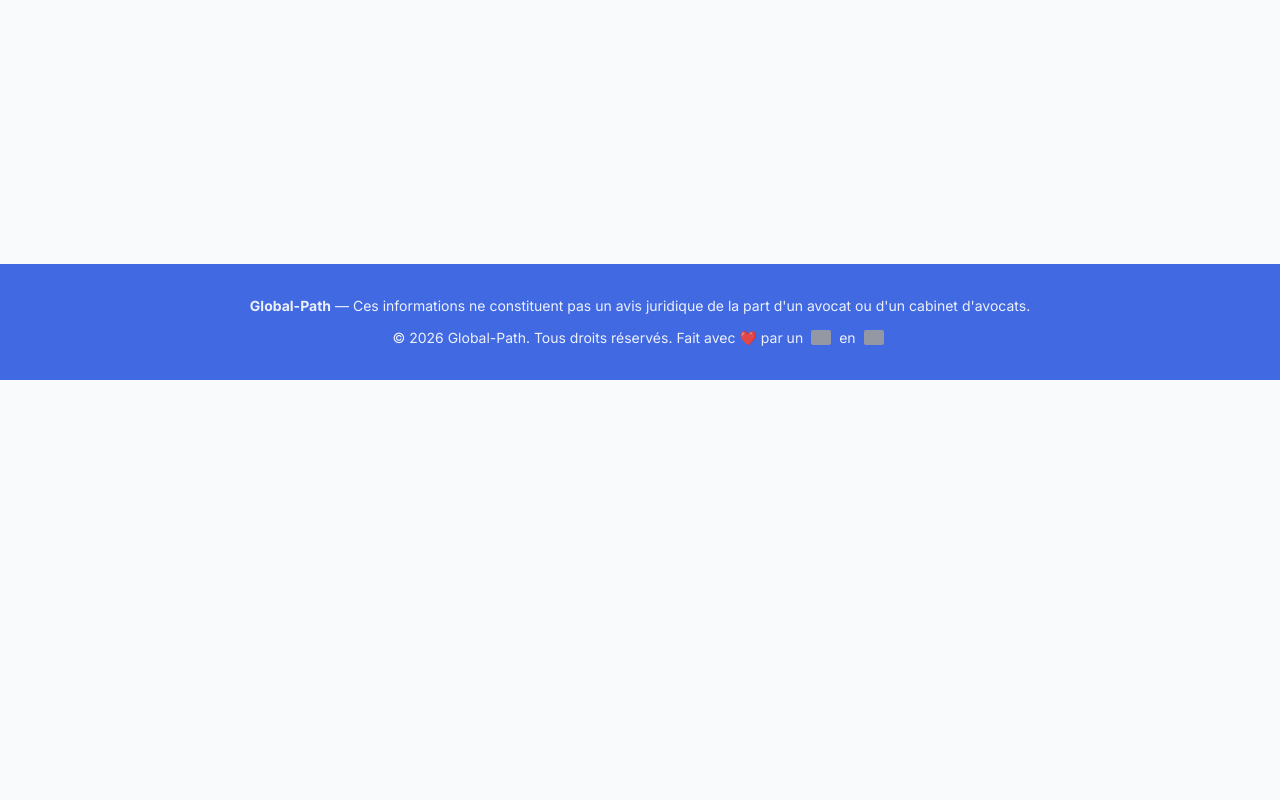
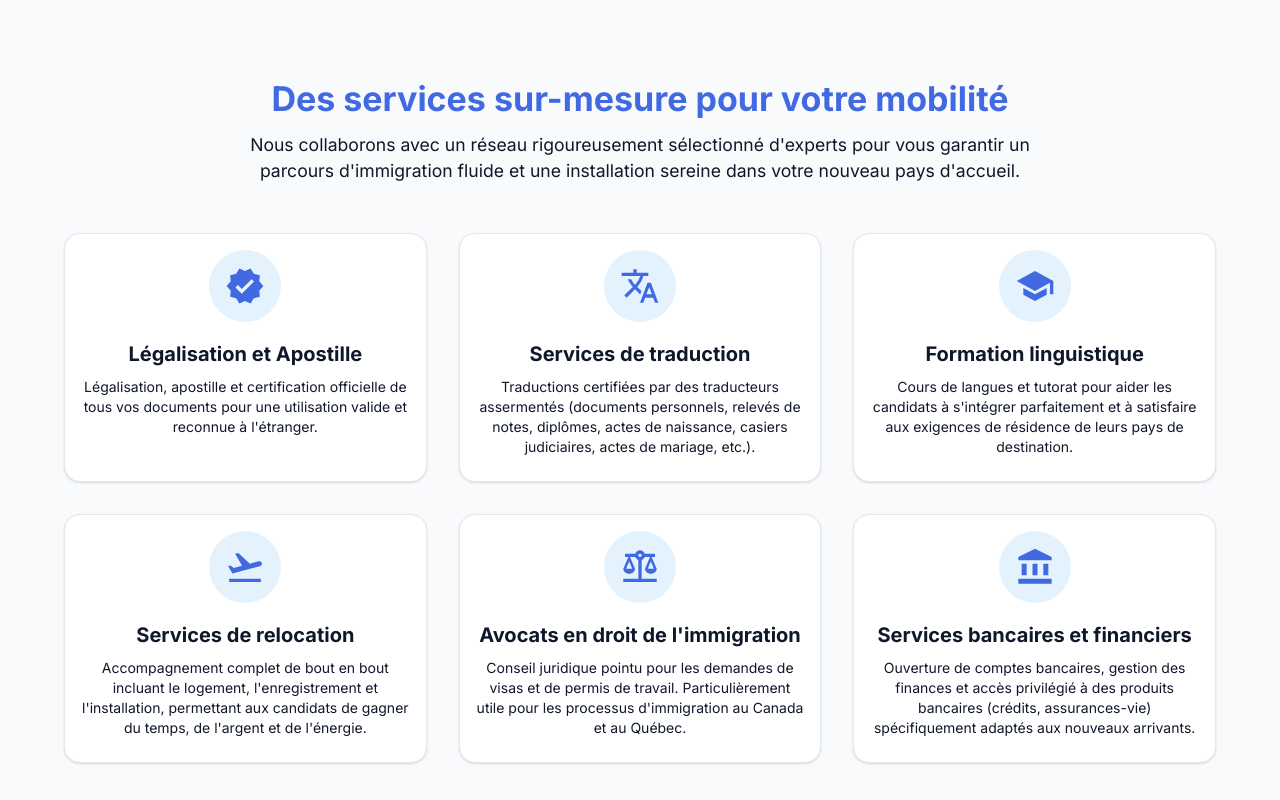
Before and after one commit to YehyaBELHAMRA/global-path, a Next.js app: page /about/partners in a window 1280 px wide. Shown: the part 420-1220 px from the top of the page. Before the commit the page ends 800 px from the top, so only its background shows below. Built offline with nearby package versions, Linux system fonts and the light colour scheme; grey boxes are pictures that could not be loaded; what @mui/material-nextjs would draw is missing.

Commit message:
Added the Partners page

```diff
--- a/app/about/partners/page.tsx
+++ b/app/about/partners/page.tsx
@@ -1,5 +1,12 @@
 import { Metadata } from "next"
-import { Box, Container, Typography } from "@mui/material"
+import { Box, Container, Typography, Grid, Card, CardContent } from "@mui/material"
+import VerifiedIcon from "@mui/icons-material/Verified"
+import TranslateIcon from "@mui/icons-material/Translate"
+import SchoolIcon from "@mui/icons-material/School"
+import FlightTakeoffIcon from "@mui/icons-material/FlightTakeoff"
+import BalanceIcon from "@mui/icons-material/Balance"
+import AccountBalanceIcon from "@mui/icons-material/AccountBalance"
+import CalculateIcon from "@mui/icons-material/Calculate"
 import { Header } from "@/components/header"
 import { Footer } from "@/components/footer"
 
@@ -18,11 +25,138 @@ export default function PartnersPage() {
   return (
     <Box sx={{ display: "flex", flexDirection: "column", minHeight: "100vh", bgcolor: "background.default" }}>
       <Header />
-      <Container component="main" maxWidth="md" sx={{ flex: 1, py: 4 }}>
-        <Typography variant="h4" component="h1" sx={{ mb: 4, fontWeight: 600 }}>
-          Partenaires
-        </Typography>
+
+      {/* Hero Section */}
+      <Box sx={{ bgcolor: 'primary.main', color: 'primary.contrastText', py: { xs: 8, md: 12 }, textAlign: 'center' }}>
+        <Container maxWidth="md">
+          <Typography variant="h2" component="h1" gutterBottom sx={{ fontWeight: 'bold' }}>
+            Nos Partenaires
+          </Typography>
+          <Typography variant="h5" sx={{ opacity: 0.9 }}>
+            Un réseau d'experts de confiance pour vous accompagner à chaque étape de votre expatriation et de votre installation.
+          </Typography>
+        </Container>
+      </Box>
+
+      {/* Main Content */}
+      <Container component="main" maxWidth="lg" sx={{ flex: 1, py: { xs: 6, md: 10 } }}>
+
+        <Box sx={{ mb: 6, textAlign: 'center' }}>
+          <Typography variant="h4" component="h2" gutterBottom sx={{ fontWeight: 'bold', color: 'primary.main' }}>
+            Des services sur-mesure pour votre mobilité
+          </Typography>
+          <Typography variant="body1" color="text.secondary" sx={{ maxWidth: '800px', mx: 'auto', fontSize: '1.1rem' }}>
+            Nous collaborons avec un réseau rigoureusement sélectionné d'experts pour vous garantir un parcours d'immigration fluide et une installation sereine dans votre nouveau pays d'accueil.
+          </Typography>
+        </Box>
+
+        <Grid container spacing={4} sx={{ mb: 4 }}>
+
+          {/* Légalisation et Apostille */}
+          <Grid size={{ xs: 12, sm: 6, md: 4 }}>
+            <Card sx={{ height: '100%', display: 'flex', flexDirection: 'column' }} variant="outlined">
+              <CardContent sx={{ flexGrow: 1, display: 'flex', flexDirection: 'column', alignItems: 'center', textAlign: 'center' }}>
+                <Box sx={{ p: 2, borderRadius: '50%', bgcolor: '#e3f2fd', mb: 2 }}>
+                  <VerifiedIcon color="primary" sx={{ fontSize: 40 }} />
+                </Box>
+                <Typography variant="h6" component="h3" gutterBottom sx={{ fontWeight: 'bold' }}>
+                  Légalisation et Apostille
+                </Typography>
+                <Typography variant="body2" color="text.secondary">
+                  Légalisation, apostille et certification officielle de tous vos documents pour une utilisation valide et reconnue à l'étranger.
+                </Typography>
+              </CardContent>
+            </Card>
+          </Grid>
+
+          {/* Services de traduction */}
+          <Grid size={{ xs: 12, sm: 6, md: 4 }}>
+            <Card sx={{ height: '100%', display: 'flex', flexDirection: 'column' }} variant="outlined">
+              <CardContent sx={{ flexGrow: 1, display: 'flex', flexDirection: 'column', alignItems: 'center', textAlign: 'center' }}>
+                <Box sx={{ p: 2, borderRadius: '50%', bgcolor: '#e3f2fd', mb: 2 }}>
+                  <TranslateIcon color="primary" sx={{ fontSize: 40 }} />
+                </Box>
+                <Typography variant="h6" component="h3" gutterBottom sx={{ fontWeight: 'bold' }}>
+                  Services de traduction
+                </Typography>
+                <Typography variant="body2" color="text.secondary">
+                  Traductions certifiées par des traducteurs assermentés (documents personnels, relevés de notes, diplômes, actes de naissance, casiers judiciaires, actes de mariage, etc.).
+                </Typography>
+              </CardContent>
+            </Card>
+          </Grid>
+
+          {/* Formation linguistique */}
+          <Grid size={{ xs: 12, sm: 6, md: 4 }}>
+            <Card sx={{ height: '100%', display: 'flex', flexDirection: 'column' }} variant="outlined">
+              <CardContent sx={{ flexGrow: 1, display: 'flex', flexDirection: 'column', alignItems: 'center', textAlign: 'center' }}>
+                <Box sx={{ p: 2, borderRadius: '50%', bgcolor: '#e3f2fd', mb: 2 }}>
+                  <SchoolIcon color="primary" sx={{ fontSize: 40 }} />
+                </Box>
+                <Typography variant="h6" component="h3" gutterBottom sx={{ fontWeight: 'bold' }}>
+                  Formation linguistique
+                </Typography>
+                <Typography variant="body2" color="text.secondary">
+                  Cours de langues et tutorat pour aider les candidats à s'intégrer parfaitement et à satisfaire aux exigences de résidence de leurs pays de destination.
+                </Typography>
+              </CardContent>
+            </Card>
+          </Grid>
+
+          {/* Services de relocation */}
+          <Grid size={{ xs: 12, sm: 6, md: 4 }}>
+            <Card sx={{ height: '100%', display: 'flex', flexDirection: 'column' }} variant="outlined">
+              <CardContent sx={{ flexGrow: 1, display: 'flex', flexDirection: 'column', alignItems: 'center', textAlign: 'center' }}>
+                <Box sx={{ p: 2, borderRadius: '50%', bgcolor: '#e3f2fd', mb: 2 }}>
+                  <FlightTakeoffIcon color="primary" sx={{ fontSize: 40 }} />
+                </Box>
+                <Typography variant="h6" component="h3" gutterBottom sx={{ fontWeight: 'bold' }}>
+                  Services de relocation
+                </Typography>
+                <Typography variant="body2" color="text.secondary">
+                  Accompagnement complet de bout en bout incluant le logement, l'enregistrement et l'installation, permettant aux candidats de gagner du temps, de l'argent et de l'énergie.
+                </Typography>
+              </CardContent>
+            </Card>
+          </Grid>
+
+          {/* Avocats en droit de l'immigration */}
+          <Grid size={{ xs: 12, sm: 6, md: 4 }}>
+            <Card sx={{ height: '100%', display: 'flex', flexDirection: 'column' }} variant="outlined">
+              <CardContent sx={{ flexGrow: 1, display: 'flex', flexDirection: 'column', alignItems: 'center', textAlign: 'center' }}>
+                <Box sx={{ p: 2, borderRadius: '50%', bgcolor: '#e3f2fd', mb: 2 }}>
+                  <BalanceIcon color="primary" sx={{ fontSize: 40 }} />
+                </Box>
+                <Typography variant="h6" component="h3" gutterBottom sx={{ fontWeight: 'bold' }}>
+                  Avocats en droit de l'immigration
+                </Typography>
+                <Typography variant="body2" color="text.secondary">
+                  Conseil juridique pointu pour les demandes de visas et de permis de travail. Particulièrement utile pour les processus d'immigration au Canada et au Québec.
+                </Typography>
+              </CardContent>
+            </Card>
+          </Grid>
+
+          {/* Services bancaires et financiers */}
+          <Grid size={{ xs: 12, sm: 6, md: 4 }}>
+            <Card sx={{ height: '100%', display: 'flex', flexDirection: 'column' }} variant="outlined">
+              <CardContent sx={{ flexGrow: 1, display: 'flex', flexDirection: 'column', alignItems: 'center', textAlign: 'center' }}>
+                <Box sx={{ p: 2, borderRadius: '50%', bgcolor: '#e3f2fd', mb: 2 }}>
+                  <AccountBalanceIcon color="primary" sx={{ fontSize: 40 }} />
+                </Box>
+                <Typography variant="h6" component="h3" gutterBottom sx={{ fontWeight: 'bold' }}>
+                  Services bancaires et financiers
+                </Typography>
+                <Typography variant="body2" color="text.secondary">
+                  Ouverture de comptes bancaires, gestion des finances et accès privilégié à des produits bancaires (crédits, assurances-vie) spécifiquement adaptés aux nouveaux arrivants.
+                </Typography>
+              </CardContent>
+            </Card>
+          </Grid>
+
+        </Grid>
       </Container>
+
       <Footer />
     </Box>
   )
```
